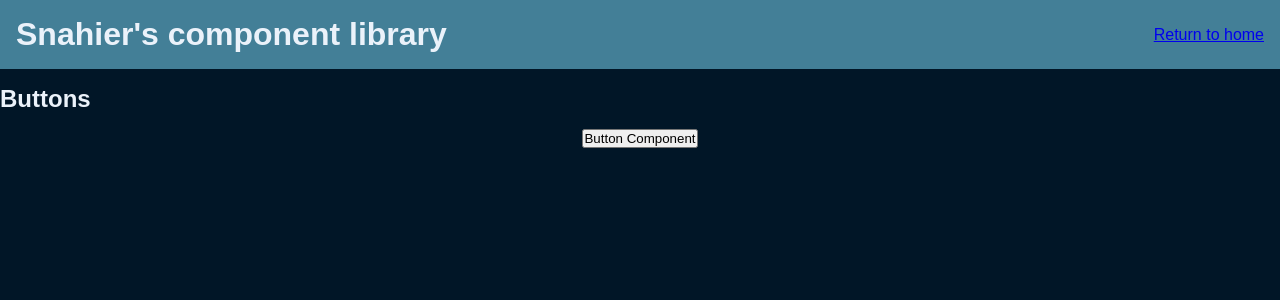
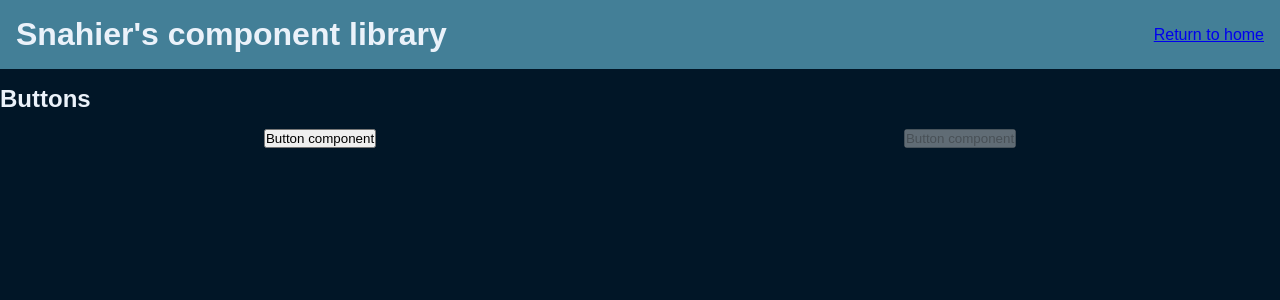
Before and after one commit to Snahier/snahier-react-tools, a React (Create React App) app: page /buttons in a window 1280 px wide. Shown: the top 300 px of the page. Built offline with nearby package versions, Linux system fonts and the light colour scheme.

Commit message:
Add properties extension

```diff
--- a/src/components/core/Button/index.tsx
+++ b/src/components/core/Button/index.tsx
@@ -1,11 +1,8 @@
+import { ButtonHTMLAttributes } from "react"
 import { StyledButton } from "./styles"
 
-interface ButtonProps {}
+interface ButtonProps extends ButtonHTMLAttributes<HTMLButtonElement> {}
 
-export const Button: React.FC<ButtonProps> = () => {
-  return (
-    <StyledButton>
-      <div>Button Component</div>
-    </StyledButton>
-  )
+export const Button: React.FC<ButtonProps> = ({ children, ...props }) => {
+  return <StyledButton {...props}>{children}</StyledButton>
 }
--- a/src/pages/Buttons/index.tsx
+++ b/src/pages/Buttons/index.tsx
@@ -11,7 +11,8 @@ export const PageButtons: React.FC<PageButtonsProps> = () => {
       <h2>Buttons</h2>
 
       <Content>
-        <Button />
+        <Button>Button component</Button>
+        <Button disabled>Button component</Button>
       </Content>
     </StyledPageButtons>
   )
```
